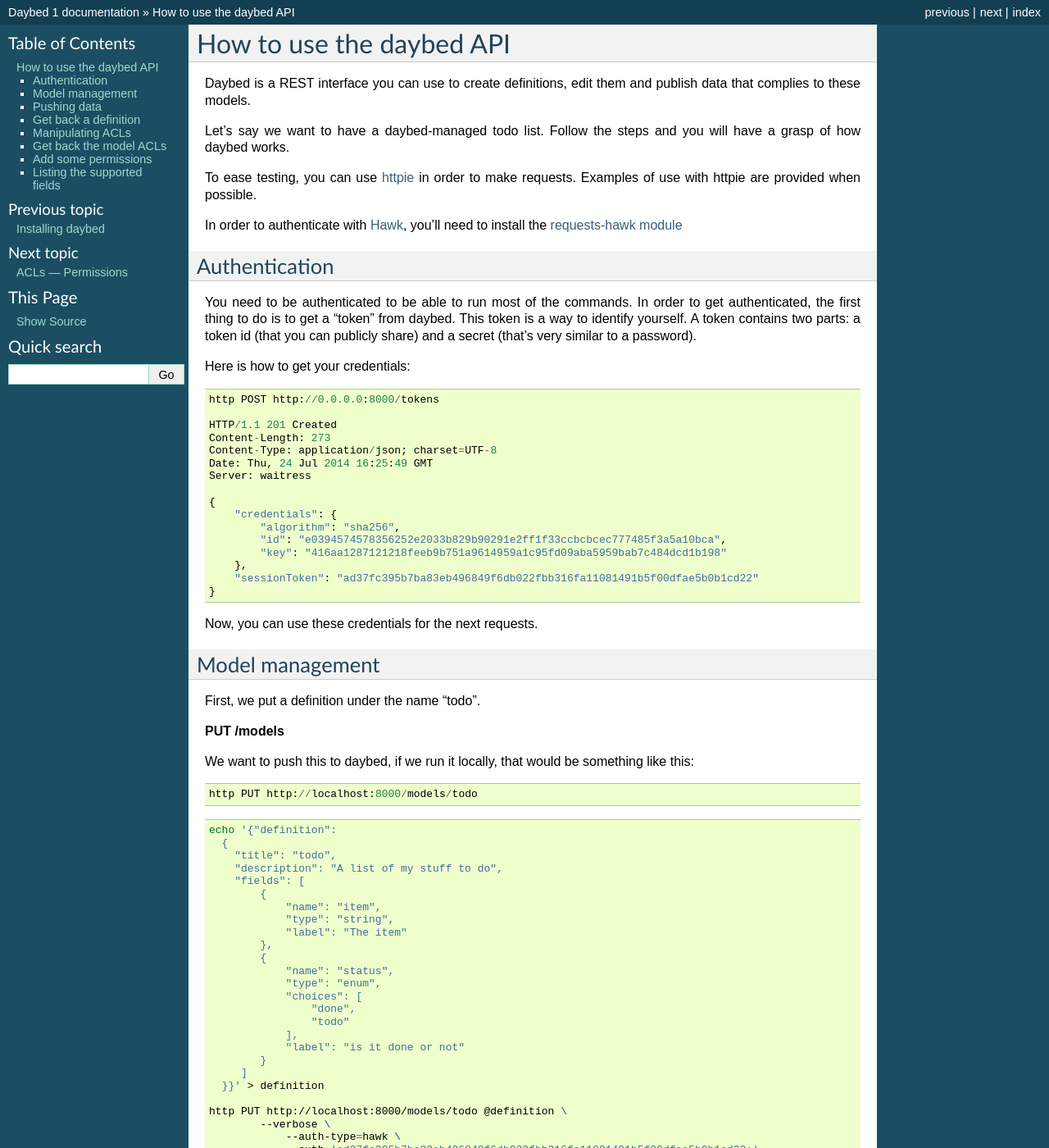
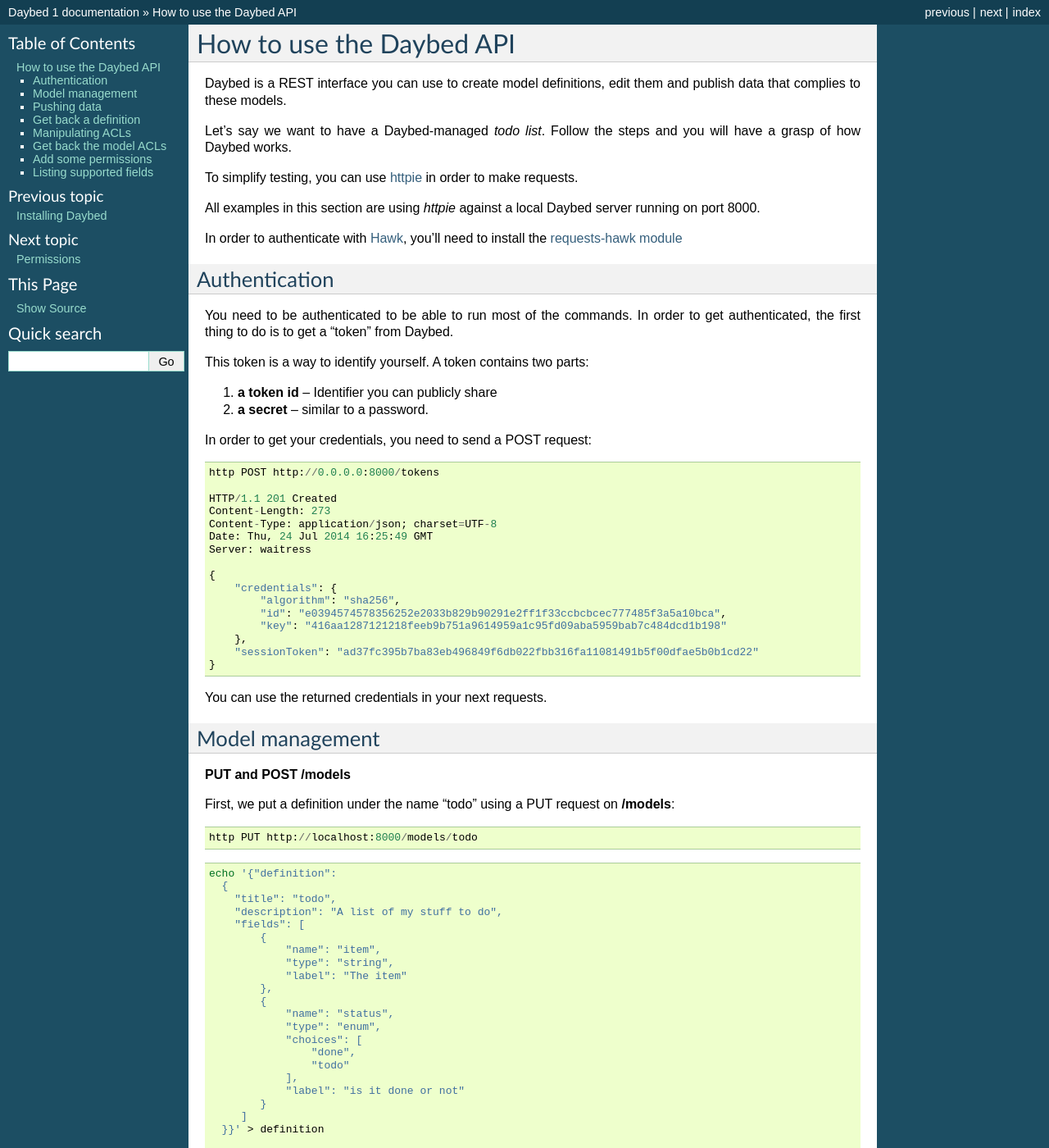
Before and after one commit to spiral-project/daybed, a Sphinx documentation site: the page built from docs/source/usage.rst, in a window 1280 px wide and 1400 px high. Shown: the whole window at 82% size. Built offline with Sphinx 7.4.7, drawn with Linux system fonts in a browser that asks for light colours; some of the changed text lies outside the part shown.

Commit message:
doc full review

```diff
--- a/docs/source/terminology.rst
+++ b/docs/source/terminology.rst
@@ -17,6 +17,9 @@
         and potential parameters.
 
     Field
+        A model definition is composed of multiple fields. Each one contains a
+        name and a type.
+
     Field type
         A type, among those available, whose purpose is to validate values
         (e.g. ``int``, ``date``, ...).
--- a/docs/source/usage.rst
+++ b/docs/source/usage.rst
@@ -1,15 +1,17 @@
-How to use the daybed API
+How to use the Daybed API
 =========================
 
-Daybed is a REST interface you can use to create definitions, edit them and
-publish data that complies to these models.
+Daybed is a REST interface you can use to create model definitions, edit them
+and publish data that complies to these models.
 
-Let's say we want to have a daybed-managed todo list. Follow the steps and you
-will have a grasp of how daybed works.
+Let's say we want to have a Daybed-managed *todo list*. Follow the steps and you
+will have a grasp of how Daybed works.
 
-To ease testing, you can use `httpie <https://github.com/jkbr/httpie>`_ in
-order to make requests. Examples of use with httpie are provided when possible.
+To simplify testing, you can use `httpie <https://github.com/jkbr/httpie>`_ in
+order to make requests.
 
+All examples in this section are using *httpie* against a local Daybed server
+running on port 8000.
 
 In order to authenticate with `Hawk <https://github.com/hueniverse/hawk>`_,
 you'll need to install the `requests-hawk module
@@ -19,12 +21,15 @@
 --------------
 
 You need to be authenticated to be able to run most of the commands. In order
-to get authenticated, the first thing to do is to get a "token" from daybed.
-This token is a way to identify yourself. A token contains two parts: a token
-id (that you can publicly share) and a secret (that's very similar to
-a password).
+to get authenticated, the first thing to do is to get a "token" from Daybed.
 
-Here is how to get your credentials::
+This token is a way to identify yourself. A token contains two parts:
+
+1. **a token id** -- Identifier you can publicly share
+2. **a secret** -- similar to a password.
+
+
+In order to get your credentials, you need to send a POST request::
 
     http POST http://0.0.0.0:8000/tokens
 
@@ -44,19 +49,17 @@
     }
 
 
-Now, you can use these credentials for the next requests.
+You can use the returned credentials in your next requests.
 
 
 Model management
 ----------------
 
-First, we put a definition under the name "todo".
+**PUT and POST /models**
 
 
-**PUT /models**
-
-We want to push this to daybed, if we run it locally, that would be something
-like this::
+First, we put a definition under the name "todo" using a PUT request
+on **/models**::
 
   http PUT http://localhost:8000/models/todo
 
@@ -85,9 +88,9 @@
       }}' > definition
 
     http PUT http://localhost:8000/models/todo @definition \
-	    --verbose \
-		--auth-type=hawk \
-		--auth='ad37fc395b7ba83eb496849f6db022fbb316fa11081491b5f00dfae5b0b1cd22:'
+         --verbose \
+         --auth-type=hawk \
+         --auth='ad37fc395b7ba83eb496849f6db022fbb316fa11081491b5f00dfae5b0b1cd22:'
 
 And we get back::
 
@@ -101,22 +104,24 @@
         "id": "todo"
     }
 
-Note that you could have done this call without being authenticated, by
-authenticating, you and only you have the permission to do some changes to this
-model. You can change the permissions, we will see how to do so later on.
+Note that you could have done this call without being authenticated.
+
+If you use your authentication token, your user will get read *and*
+write permissions on the newly created model. The permissions can
+be changed later.
 
 In case you don't want to define a name yourself for your model, you can do the
-exact same call, replacing the http method from PUT to POST. don't provide a
-name and daybed will generate one for you.
+exact same call, replacing the http method from **PUT** to **POST**.
+In that case, Daybe will pick a name for your model.
 
 **GET /models**
 
-We can now get our models back::
+We can now get our model definition back::
 
     http GET http://localhost:8000/models/todo \
-	    --verbose \
-	    --auth-type=hawk \
-		--auth='ad37fc395b7ba83eb496849f6db022fbb316fa11081491b5f00dfae5b0b1cd22:'
+      --verbose \
+      --auth-type=hawk \
+      --auth='ad37fc395b7ba83eb496849f6db022fbb316fa11081491b5f00dfae5b0b1cd22:'
 
     GET /models/todo HTTP/1.1
     Accept: */*
@@ -176,8 +181,10 @@
         "records": []
     }
 
-In case you are not authenticated, you couldn't see anything and would get a
-401 answer from the server.
+
+Depending of the permissions settings, you may get a 401 response
+from the server in case you're trying to get the model definition without
+the proper authorization.
 
 
 Pushing data
@@ -219,23 +226,23 @@
         "id": "ebc9f07c8faa4969a76f46b8c514fac6"
     }
 
-And we get this in exchange, which is the id of the created document.
+The server sends us back the **id** of the created document.
 
 .. note::
     When you push some data, you can also send a special header, named
-    `Validate-Only`, which will allow you to only validate the
+    **Validate-Only**, which will allow you to only validate the
     resource you are sending, without actually recording it to the database.
 
 
 **GET /models/{modelname}/records**
 
-Using the GET method, you can get back the data you posted::
+Using the GET method, you can get back the data you have posted::
 
     http GET http://localhost:8000/models/todo/records \
         --json \
-	    --verbose \
+        --verbose \
         --auth-type=hawk \
-		--auth='ad37fc395b7ba83eb496849f6db022fbb316fa11081491b5f00dfae5b0b1cd22:'
+        --auth='ad37fc395b7ba83eb496849f6db022fbb316fa11081491b5f00dfae5b0b1cd22:'
 
     GET /models/todo/records HTTP/1.1                                                                                              [5/4051]
     Accept: application/json
@@ -271,9 +278,9 @@
 ::
 
     http GET http://localhost:8000/models/todo/definition \
-	    --verbose \
-		--auth-type=hawk \
-	    --auth='504fd8148d7cdca10baa3c5208b63dc9e13cad1387222550950810a7bdd72d2c:'
+        --verbose \
+        --auth-type=hawk \
+        --auth='504fd8148d7cdca10baa3c5208b63dc9e13cad1387222550950810a7bdd72d2c:'
 
     GET /models/todo/definition HTTP/1.1
     Accept: */*
@@ -322,9 +331,9 @@
 ::
 
     http GET http://localhost:8000/models/todo/permissions \
-	    --verbose \
-		--auth-type=hawk \
-		--auth='504fd8148d7cdca10baa3c5208b63dc9e13cad1387222550950810a7bdd72d2c:'
+        --verbose \
+        --auth-type=hawk \
+        --auth='504fd8148d7cdca10baa3c5208b63dc9e13cad1387222550950810a7bdd72d2c:'
 
     GET /models/todo/permissions HTTP/1.1
     Accept: */*
@@ -361,10 +370,11 @@
 Add some permissions
 --------------------
 
-You can add permissions to an existing token, Authenticated people or Everyone.
+You can add permissions to an existing *token*, *Authenticated* people or *Everyone*.
 
-As well as tokens you can define permissions to system.Authenticated and system.Everyone
-To define permissions to those, you can also use the shortcut Authenticated or Everyone.
+As well as tokens, you can define permissions to **system.Authenticated**
+and **system.Everyone**, or use their shortcut notation: **Authenticated** and
+**Everyone**.
 
 To add `read_definition` and `read_acls` to Authenticated and remove
 `update_acls` to alexis we would write::
@@ -397,7 +407,7 @@
         "Authenticated": ["+ALL"]
     }
 
-In case you try to add a non existing permission, or to modify permission of a
+In case you try to add a non existing permission or to modify permission of a
 non existing token, you will get an error.
 
 If you need to remove permissions from a removed token, you will have to use the PUT endpoint.
@@ -409,8 +419,8 @@
    echo '{"Everyone": ["read_definition"]}' | http PATCH http://localhost:8000/models/todo/permissions  \
        --json \
        --verbose \
-	   --auth-type=hawk \
-	   --auth='504fd8148d7cdca10baa3c5208b63dc9e13cad1387222550950810a7bdd72d2c:'
+       --auth-type=hawk \
+       --auth='504fd8148d7cdca10baa3c5208b63dc9e13cad1387222550950810a7bdd72d2c:'
 
     PATCH /models/todo/permissions HTTP/1.1
     Accept: application/json
@@ -512,11 +523,12 @@
     }
 
 
-Listing the supported fields
-----------------------------
+Listing supported fields
+------------------------
 
-Daybed supports a bunch of fields. You can actually easily add some to your
-instances. Sometimes, it can be useful to have a list of these fields. You can
-hit the `/fields` endpoint for this purpose::
+Daybed supports a bunch of fields. It's easy to add some to your instances.
+
+Sometimes, it can be useful to have a list of these fields. You can get that
+list by querying the `/fields` endpoint::
 
   http GET http://localhost:8000/fields --verbose --json
```
Also changed, not shown: other parts of docs/source/usage.rst (+11 -8 lines), docs/source/index.rst (+8 -8 lines), docs/source/install.rst (+20 -19 lines), docs/source/permissions.rst (+26 -25 lines).
